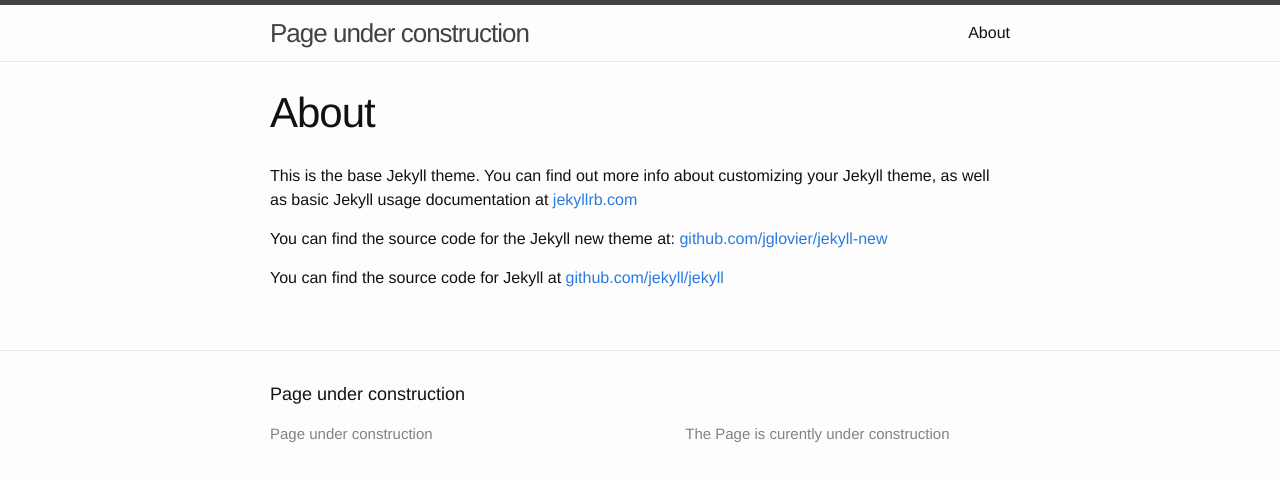
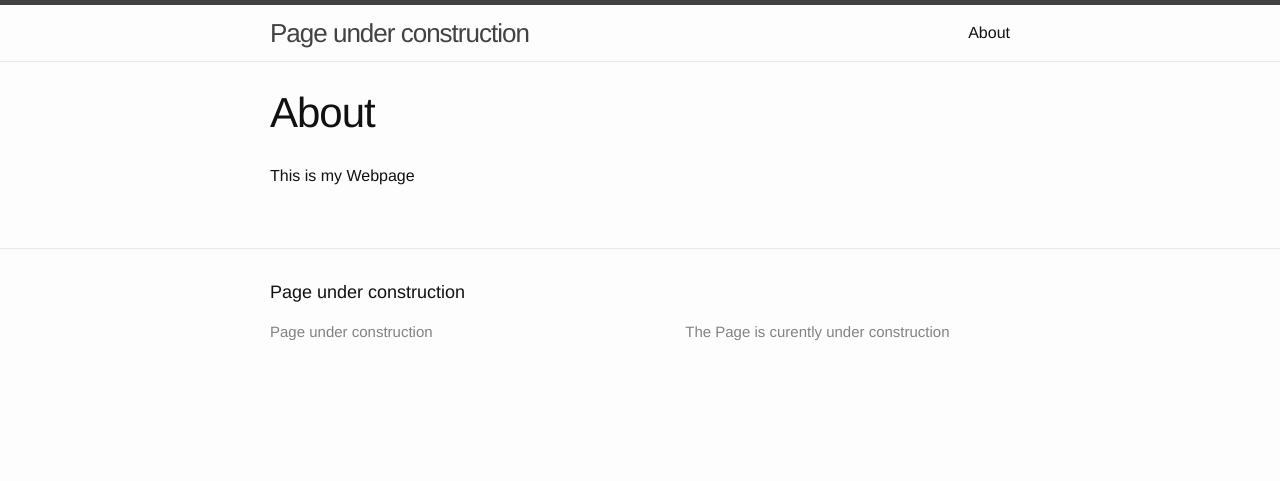
Before and after one commit to silvanh/silvanh.github.io, a Jekyll site: the page built from about.md, in a window 1280 px wide. Shown: the top 481 px of the page. Built offline with Jekyll 4.4.1, drawn with Linux system fonts in a browser that asks for light colours.

Commit message:
updated "about"

```diff
--- a/about.md
+++ b/about.md
@@ -2,10 +2,7 @@
 layout: page
 title: About
 permalink: /about/
+published: true
 ---
 
-This is the base Jekyll theme. You can find out more info about customizing your Jekyll theme, as well as basic Jekyll usage documentation at [jekyllrb.com](http://jekyllrb.com/)
-
-You can find the source code for the Jekyll new theme at: [github.com/jglovier/jekyll-new](https://github.com/jglovier/jekyll-new)
-
-You can find the source code for Jekyll at [github.com/jekyll/jekyll](https://github.com/jekyll/jekyll)
+This is my Webpage
```
